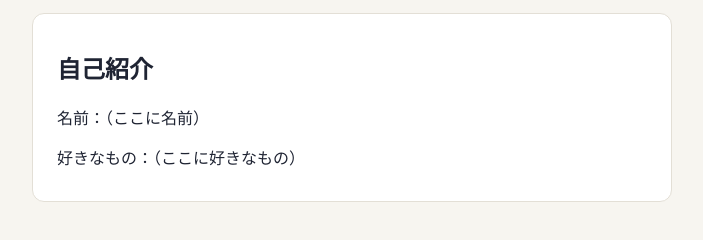
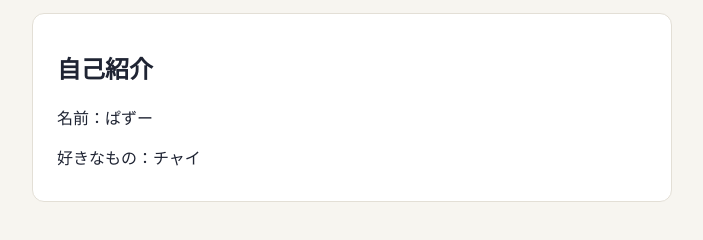
Before and after one commit to yamadapazu/git-practice-pazu, a plain HTML site: page index.html in a window 1280 px wide. Shown: the part 158-398 px from the top of the page, without its empty margins (288-991 px from the left). Drawn offline with Linux system fonts and the light colour scheme.

Commit message:
自己紹介セクションに名前と好きなものを追加

```diff
--- a/index.html
+++ b/index.html
@@ -16,8 +16,8 @@
     <section class="card">
       <h2>自己紹介</h2>
       <!-- STEP5：ここを書き換えてプッシュすると、公開サイトが更新されます -->
-      <p>名前：（ここに名前）</p>
-      <p>好きなもの：（ここに好きなもの）</p>
+      <p>名前：ぱずー</p>
+      <p>好きなもの：チャイ</p>
     </section>
   </main>
 </body>
```
